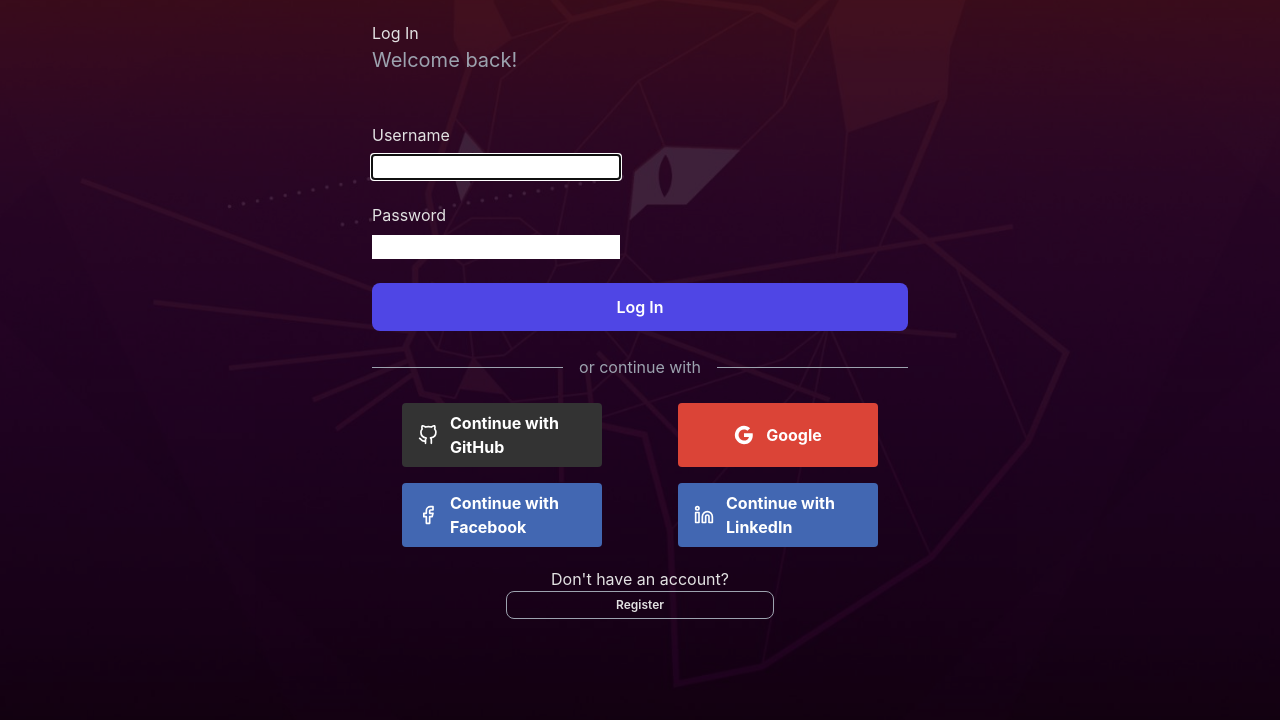
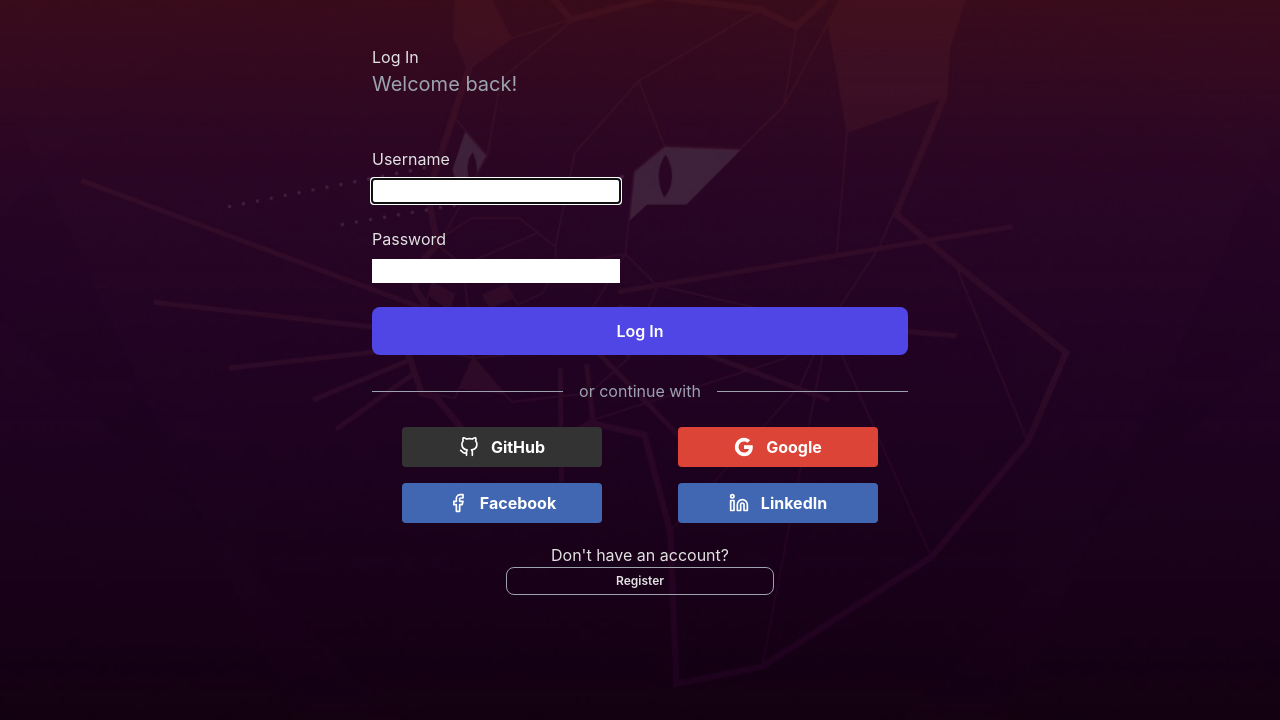
Before and after one commit to Lochy2000/boost.dev, a Django app: page /login/ in a window 1280 px wide. Shown: the part 80-800 px from the top of the page. Run offline with Django 5.2, Linux system fonts and the light colour scheme; some libraries are stand-ins or nearby versions.

Commit message:
update social login links text

```diff
--- a/users/templates/users/login.html
+++ b/users/templates/users/login.html
@@ -36,7 +36,7 @@
                     <path d="M9 19c-5 1.5-5-2.5-7-3m14 6v-3.87a3.37 3.37 0 0 0-.94-2.61c3.14-.35 6.44-1.54 6.44-7A5.44 5.44 0 0 0 20 4.77 5.07 5.07 0 0 0 19.91 1S18.73.65 16 2.48a13.38 13.38 0 0 0-7 0C6.27.65 5.09 1 5.09 1A5.07 5.07 0 0 0 5 4.77a5.44 5.44 0 0 0-1.5 3.78c0 5.42 3.3 6.61 6.44 7A3.37 3.37 0 0 0 9 18.13V22"></path>
                 </svg>
             </span>
-            Continue with GitHub
+            GitHub
         </a>
 
         <a href="{% url 'social:begin' 'google-oauth2' %}" class="btn btn-google">
@@ -57,7 +57,7 @@
                     <path d="M18 2h-3a5 5 0 0 0-5 5v3H7v4h3v8h4v-8h3l1-4h-4V7a1 1 0 0 1 1-1h3z"></path>
                 </svg>
             </span>
-            Continue with Facebook
+            Facebook
         </a>
 
         <a href="{% url 'social:begin' 'linkedin-oauth2' %}" class="btn btn-social">
@@ -68,7 +68,7 @@
                     <circle cx="4" cy="4" r="2"></circle>
                 </svg>
             </span>
-            Continue with LinkedIn
+            LinkedIn
         </a>
     </div>
 
```
